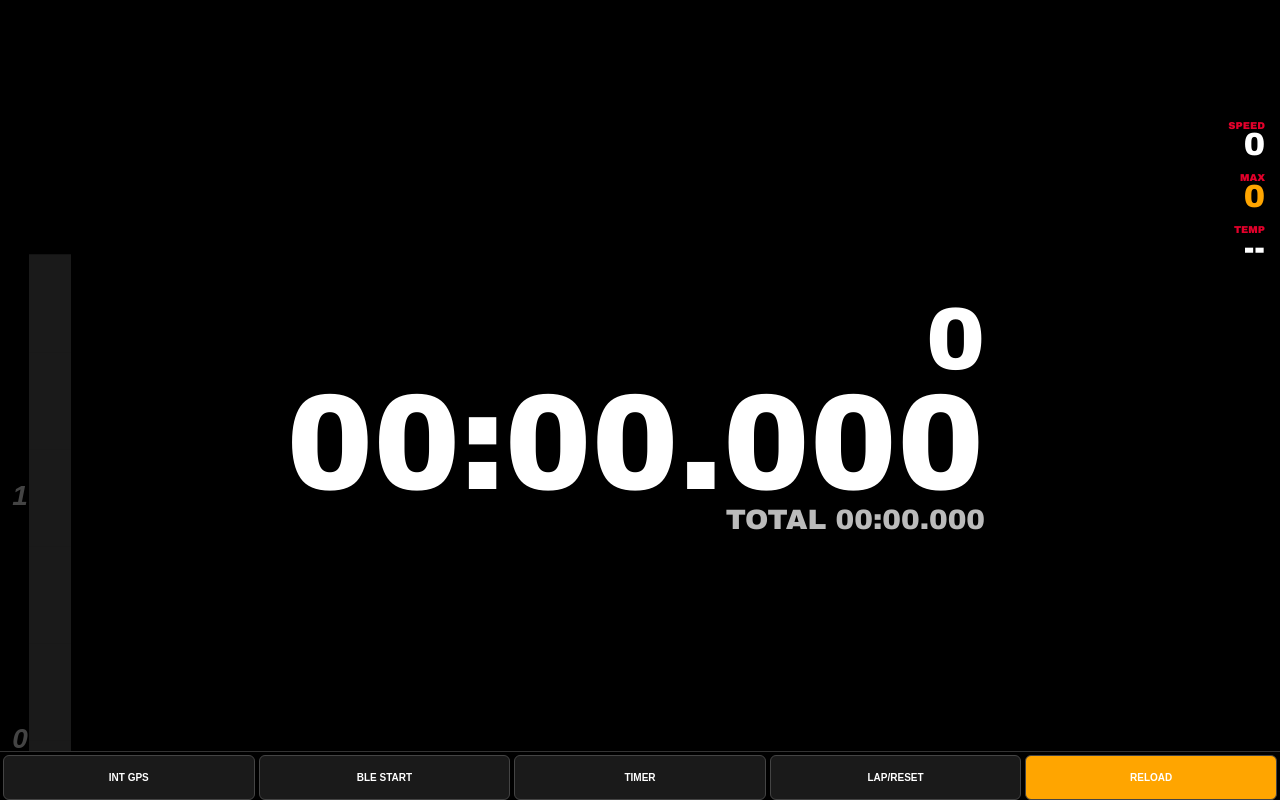
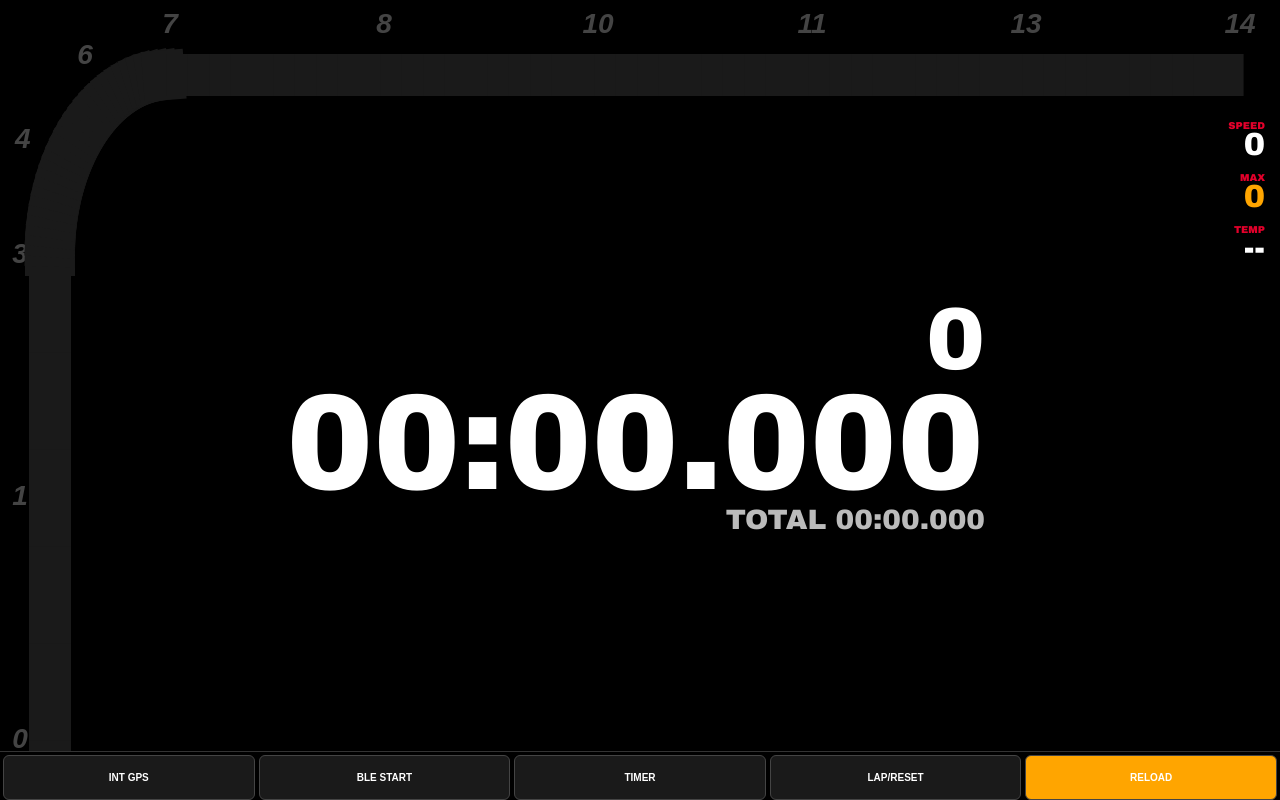
Before and after one commit to kubofac/klap-degi-ip, a plain HTML site: page g_gps.html in a window 1280 px wide. Drawn offline with Linux system fonts and the light colour scheme.

Commit message:
Update g_gps.html

```diff
--- a/g_gps.html
+++ b/g_gps.html
@@ -1,6 +1,7 @@
 <!DOCTYPE html>
 <html lang="ja">
 <head>
+
     <meta charset="UTF-8">
     <meta name="viewport" content="width=device-width, initial-scale=1.0, maximum-scale=1.0, user-scalable=no, viewport-fit=cover">
     <meta name="apple-mobile-web-app-capable" content="yes">
@@ -333,15 +334,14 @@ function drawTacho(rpm) {
     const segments = 100;
     const active = Math.floor((rpm / 14000) * segments);
 
-    // --- 【重要】iPhone 8の幅(375px)に合わせた極小マージン設計 ---
+    // --- レイアウト設定 ---
+    const footerHeight = 60;
+    const sideMargin = 50;
+    const topMargin = 75;
 
-    const footerHeight = 60;
-    const sideMargin = 50;    // 左端の数値スペース
-    const topMargin = 75;     // 上端の数値スペース
-
-    // --- 【修正ポイント】半径を2つに分け、比率を調整 ---
-    const rx = 120; // 横の半径：これ以上大きいと右側が詰まります
-    const ry = 180; // 縦の半径：これを大きくすると「楕円らしい緩やかさ」が出ます
+    // 半径を2つに分離（iPhone 8の寸詰まり防止）
+    const rx = 120; // 横の丸み
+    const ry = 180; // 縦の丸み
 
     const barWidth = 42;
 
@@ -349,27 +349,26 @@ function drawTacho(rpm) {
         const prog = i / segments;
         let x, y, ang;
 
-        // 比率の割り振り：垂直 20%、カーブ 30%、水平 50%
+        // 1. 軌道の計算
         if (prog < 0.2) {
+            // 垂直
             const p = prog / 0.2;
             x = sideMargin;
-            // 下端から(ry + topMargin)の地点まで垂直に上昇
             y = (h - footerHeight) - p * ((h - footerHeight) - (topMargin + ry));
             ang = 0;
         }
         else if (prog < 0.5) {
+            // 楕円カーブ
             const p = (prog - 0.2) / 0.3;
             const theta = Math.PI + (p * Math.PI / 2);
-            // 横rx、縦ryの楕円軌道
             x = sideMargin + rx + Math.cos(theta) * rx;
             y = (topMargin + ry) + Math.sin(theta) * ry;
-
-            // バーの角度を楕円の接線に合わせる（重要：これで並びが綺麗になります）
+            // 角度を楕円の接線に合わせる
             ang = Math.atan2(Math.sin(theta) * rx, Math.cos(theta) * ry) + Math.PI / 2;
         }
         else {
+            // 水平
             const p = (prog - 0.5) / 0.5;
-            // 右端の「14」が残る位置（w - 40）までしっかり伸ばす
             const startX = sideMargin + rx;
             const endX = w - 40;
             x = startX + p * (endX - startX);
@@ -377,7 +376,7 @@ function drawTacho(rpm) {
             ang = Math.PI / 2;
         }
 
-        // --- 数値（ラベル）の描画：すべて「外側」 ---
+        // --- 2. 数値（ラベル）の描画 ---
         if (i % 10 === 0 || i === segments) {
             ctx.save();
             ctx.fillStyle = i < active ? "#fff" : "#444";
@@ -387,29 +386,29 @@ function drawTacho(rpm) {
 
             let lx = x, ly = y;
             const num = Math.round((i / segments) * 14);
-            const offset = 45; // 太いバーの外側へ
+            const offset = 50;
 
-            if (prog < 0.15) {
+            if (prog < 0.2) {
                 lx -= offset;
             }
-            else if (prog >= 0.4) {
+            else if (prog >= 0.5) {
                 ly -= offset;
             }
             else {
-                const theta = Math.PI + ((prog - 0.15) / 0.25 * Math.PI / 2);
-                lx = sideMargin + curveRadius + Math.cos(theta) * (curveRadius + offset);
-                ly = (topMargin + curveRadius) + Math.sin(theta) * (curveRadius + offset);
+                // 【修正箇所】curveRadiusを rx, ry に置き換え
+                const p = (prog - 0.2) / 0.3;
+                const theta = Math.PI + (p * Math.PI / 2);
+                lx = sideMargin + rx + Math.cos(theta) * (rx + offset);
+                ly = (topMargin + ry) + Math.sin(theta) * (ry + offset);
             }
 
-            // 画面端からはみ出さないよう最終調整
             const finalLx = Math.min(w - 20, Math.max(20, lx));
             const finalLy = Math.max(25, ly);
-
             ctx.fillText(num, finalLx, finalLy);
             ctx.restore();
         }
 
-        // --- バーの描画 ---
+        // --- 3. バーの描画 ---
         if (i < segments) {
             const val = (i / segments) * 14000;
             ctx.fillStyle = (i < active) ?
```
